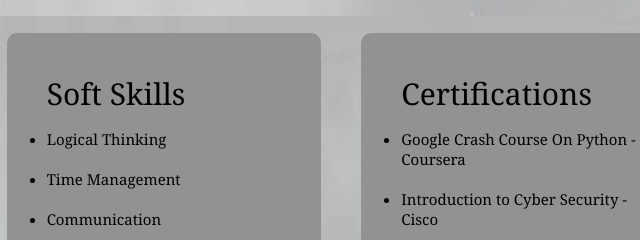
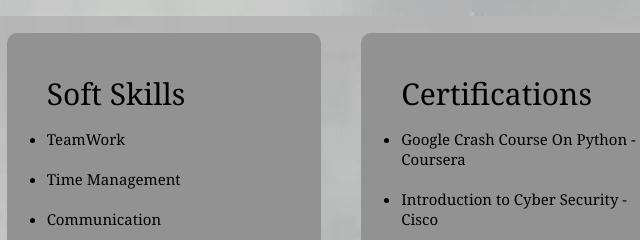
Before and after one commit to ramana4849/CODSOFT-PORTFOLIO, a plain HTML site: page index.html in a window 1280 px wide. Shown: the part 1580-1820 px from the top of the page, 476-1116 px from the left. Drawn offline with Linux system fonts and the light colour scheme.

Commit message:
last commit

```diff
--- a/index.html
+++ b/index.html
@@ -69,7 +69,7 @@
                 <div>
                     <h2>Soft Skills</h2>
                     <ul>
-                        <li>Logical Thinking</li><br>
+                        <li>TeamWork</li><br>
                         <li>Time Management</li><br>
                         <li>Communication</li><br>
                         <li>Problem Solving</li><br>
--- a/style.css
+++ b/style.css
@@ -1,4 +1,3 @@
-
 *{
     margin: 0;
     padding: 0;
```
